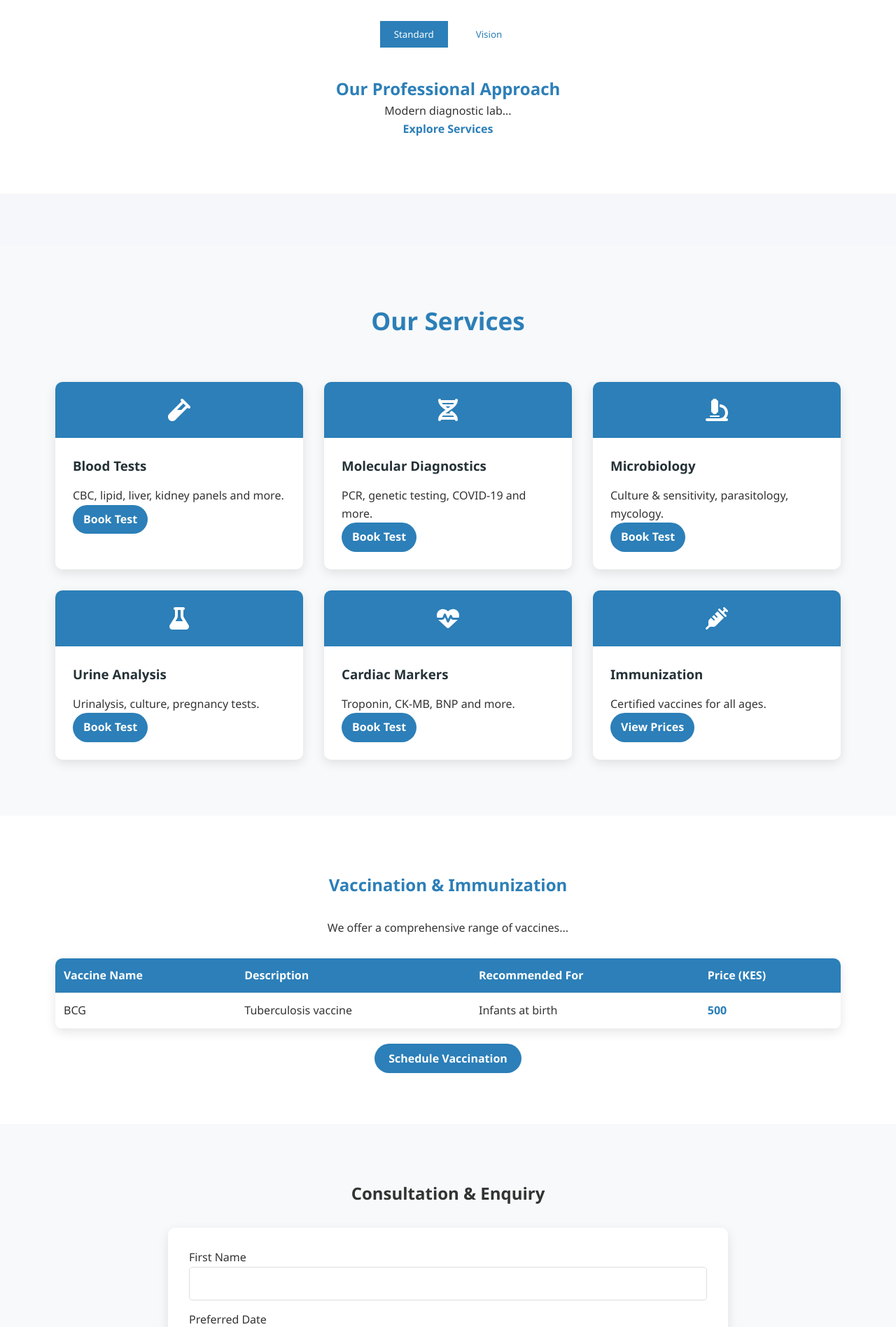
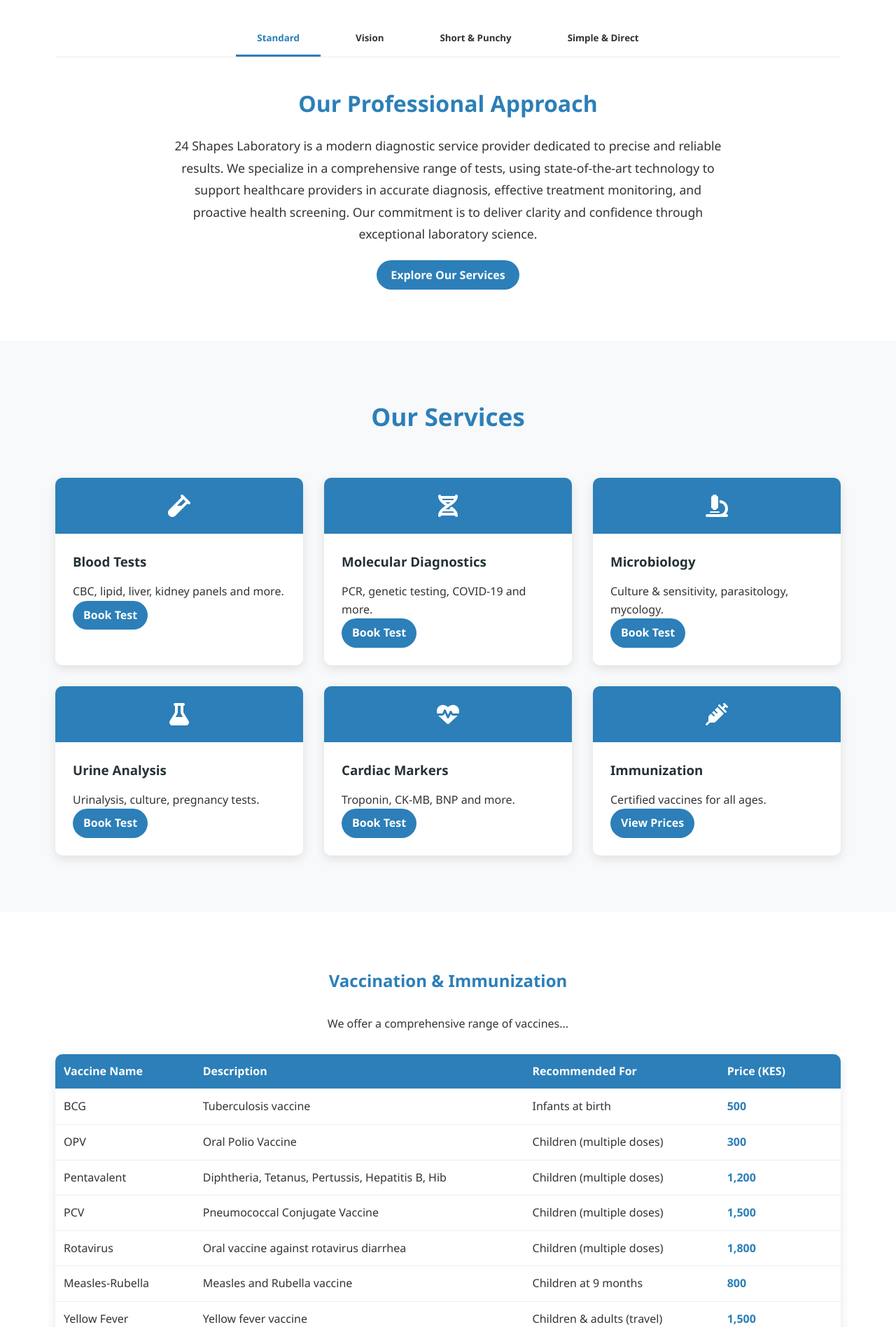
Before and after one commit to timothyobosi/24shapes, a React (Vite) app: page / in a window 1280 px wide. Shown: the part 660-2557 px from the top of the page at 70% size. Built offline with nearby package versions, Linux system fonts and the light colour scheme.

Commit message:
textual update

```diff
--- a/package.json
+++ b/package.json
@@ -11,6 +11,7 @@
   },
   "dependencies": {
     "@fortawesome/fontawesome-svg-core": "^6.7.2",
+  "@fortawesome/free-brands-svg-icons": "^6.6.0",
     "@fortawesome/free-solid-svg-icons": "^6.6.0",
     "@fortawesome/react-fontawesome": "^0.2.2",
     "react": "^18.3.1",
--- a/src/sections/Bio.tsx
+++ b/src/sections/Bio.tsx
@@ -2,8 +2,38 @@
 
 const Bio = () => {
   const tabs = {
-    standard: { title: "Our Professional Approach", content: "Modern diagnostic lab...", cta: "Explore Services", link: "#services" },
-    vision: { title: "Our Vision", content: "Health from every angle...", cta: "Consult", link: "#consultation" }
+    standard: {
+      label: 'Standard',
+      title: 'Our Professional Approach',
+      content:
+        '24 Shapes Laboratory is a modern diagnostic service provider dedicated to precise and reliable results. We specialize in a comprehensive range of tests, using state-of-the-art technology to support healthcare providers in accurate diagnosis, effective treatment monitoring, and proactive health screening. Our commitment is to deliver clarity and confidence through exceptional laboratory science.',
+      cta: 'Explore Our Services',
+      link: '#services'
+    },
+    vision: {
+      label: 'Vision',
+      title: 'Our Vision for Healthcare',
+      content:
+        'At 24 Shapes Laboratory, we see health from every angle. Our mission is to provide a complete picture of your well-being through advanced analysis and compassionate service. We turn complex data into clear, actionable health insights that empower you to make informed decisions about your health journey.',
+      cta: 'Schedule a Consultation',
+      link: '#consultation'
+    },
+    short: {
+      label: 'Short & Punchy',
+      title: 'Our Commitment to You',
+      content:
+        '24 Shapes Laboratory: Where precision takes shape. We deliver accurate, timely diagnostic testing using cutting-edge technology and expert analysis. Our team of dedicated professionals works tirelessly to provide results you can trust, when you need them most.',
+      cta: 'View Vaccination Options',
+      link: '#vaccination'
+    },
+    simple: {
+      label: 'Simple & Direct',
+      title: 'Straightforward Excellence',
+      content:
+        '24 Shapes Laboratory: Precise testing for a healthier you. We believe in making quality diagnostic services accessible, reliable, and understandable. Your health deserves nothing less than our unwavering commitment to accuracy and care.',
+      cta: 'Payment Options',
+      link: '#payment'
+    }
   } as const
 
   type TabKey = keyof typeof tabs
@@ -12,29 +42,31 @@
   const current = tabs[active]
 
   return (
-    <section style={{ padding: '80px 0', background: 'white' }}>
+    <section style={{ padding: '80px 0', background: 'white' }} id="bio">
       <div className="container">
-        <div style={{ display: 'flex', justifyContent: 'center', gap: 20, marginBottom: 40 }}>
-          {(Object.keys(tabs) as TabKey[]).map(key => (
+        <div style={{ display: 'flex', justifyContent: 'center', gap: 20, marginBottom: 40, borderBottom: '1px solid #eee' }}>
+          {(Object.keys(tabs) as TabKey[]).map((key) => (
             <button
               key={key}
               onClick={() => setActive(key)}
               style={{
-                padding: '10px 20px',
-                background: active === key ? 'var(--primary)' : 'transparent',
-                color: active === key ? 'white' : 'var(--primary)',
+                padding: '15px 30px',
+                cursor: 'pointer',
+                fontWeight: 600,
                 border: 'none',
-                cursor: 'pointer'
+                borderBottom: active === key ? '3px solid var(--primary)' : '3px solid transparent',
+                color: active === key ? 'var(--primary)' : 'inherit',
+                background: 'transparent'
               }}
             >
-              {key.charAt(0).toUpperCase() + key.slice(1)}
+              {tabs[key as TabKey].label}
             </button>
           ))}
         </div>
-        <div style={{ textAlign: 'center' }}>
-          <h2 style={{ color: 'var(--primary)' }}>{current.title}</h2>
-          <p>{current.content}</p>
-          <a href={current.link} style={{ color: 'var(--primary)', textDecoration: 'none', fontWeight: 600 }}>{current.cta}</a>
+        <div style={{ textAlign: 'center', maxWidth: 800, margin: '0 auto' }}>
+          <h2 style={{ fontSize: '2rem', color: 'var(--primary)', marginBottom: 20 }}>{current.title}</h2>
+          <p style={{ fontSize: '1.1rem', lineHeight: 1.8, marginBottom: 30 }}>{current.content}</p>
+          <a href={current.link} style={{ backgroundColor: 'var(--primary)', color: 'white', padding: '10px 20px', borderRadius: 30, textDecoration: 'none', fontWeight: 600 }}>{current.cta}</a>
         </div>
       </div>
     </section>
--- a/src/sections/Footer.tsx
+++ b/src/sections/Footer.tsx
@@ -1,9 +1,58 @@
+import { FontAwesomeIcon } from '@fortawesome/react-fontawesome'
+import { faFacebook, faTwitter, faInstagram, faLinkedin } from '@fortawesome/free-brands-svg-icons'
+import { faMapMarkerAlt, faPhone, faEnvelope, faClock } from '@fortawesome/free-solid-svg-icons'
+
 const Footer = () => (
-    <footer style={{ background: 'var(--dark)', color: 'white', padding: '40px 0', textAlign: 'center' }}>
-      <div className="container">
-        © 2025 24 Shapes Laboratory. Precision Diagnostics.
+  <footer style={{ background: 'var(--dark)', color: 'white', padding: '60px 0 20px' }}>
+    <div className="container">
+      <div style={{ display: 'grid', gridTemplateColumns: 'repeat(auto-fit, minmax(250px, 1fr))', gap: 40, marginBottom: 40 }}>
+        <div>
+          <h3 style={{ fontSize: '1.3rem', marginBottom: 20 }}>24 Shapes Laboratory</h3>
+          <p>Providing accurate and reliable medical laboratory services with a commitment to quality and patient care.</p>
+          <div style={{ marginTop: 20, display: 'flex', gap: 15 }}>
+            <a href="#" style={{ color: 'white', fontSize: '1.2rem' }} aria-label="facebook">
+              <FontAwesomeIcon icon={faFacebook} />
+            </a>
+            <a href="#" style={{ color: 'white', fontSize: '1.2rem' }} aria-label="twitter">
+              <FontAwesomeIcon icon={faTwitter} />
+            </a>
+            <a href="#" style={{ color: 'white', fontSize: '1.2rem' }} aria-label="instagram">
+              <FontAwesomeIcon icon={faInstagram} />
+            </a>
+            <a href="#" style={{ color: 'white', fontSize: '1.2rem' }} aria-label="linkedin">
+              <FontAwesomeIcon icon={faLinkedin} />
+            </a>
+          </div>
+        </div>
+
+        <div>
+          <h3 style={{ fontSize: '1.3rem', marginBottom: 20 }}>Quick Links</h3>
+          <ul style={{ listStyle: 'none', padding: 0 }}>
+            <li><a href="#home" style={{ color: '#bbb', textDecoration: 'none' }}>Home</a></li>
+            <li><a href="#bio" style={{ color: '#bbb', textDecoration: 'none' }}>About Us</a></li>
+            <li><a href="#services" style={{ color: '#bbb', textDecoration: 'none' }}>Our Services</a></li>
+            <li><a href="#vaccination" style={{ color: '#bbb', textDecoration: 'none' }}>Vaccination</a></li>
+            <li><a href="#consultation" style={{ color: '#bbb', textDecoration: 'none' }}>Book Appointment</a></li>
+            <li><a href="#payment" style={{ color: '#bbb', textDecoration: 'none' }}>Payment Options</a></li>
+          </ul>
+        </div>
+
+        <div>
+          <h3 style={{ fontSize: '1.3rem', marginBottom: 20 }}>Contact Us</h3>
+          <ul style={{ listStyle: 'none', padding: 0 }}>
+            <li style={{ marginBottom: 10 }}><FontAwesomeIcon icon={faMapMarkerAlt} style={{ marginRight: 10, color: 'var(--secondary)' }} />123 Medical Plaza, Nairobi, Kenya</li>
+            <li style={{ marginBottom: 10 }}><FontAwesomeIcon icon={faPhone} style={{ marginRight: 10, color: 'var(--secondary)' }} />+254 700 123 456</li>
+            <li style={{ marginBottom: 10 }}><FontAwesomeIcon icon={faEnvelope} style={{ marginRight: 10, color: 'var(--secondary)' }} />info@24shapeslab.co.ke</li>
+            <li><FontAwesomeIcon icon={faClock} style={{ marginRight: 10, color: 'var(--secondary)' }} />Open 24/7</li>
+          </ul>
+        </div>
       </div>
-    </footer>
-  )
 
-  export default Footer
+      <div style={{ textAlign: 'center', paddingTop: 20, borderTop: '1px solid #444', fontSize: '0.9rem', color: '#bbb' }}>
+        <p>&copy; 2023 24 Shapes Laboratory. All rights reserved.</p>
+      </div>
+    </div>
+  </footer>
+)
+
+export default Footer
--- a/src/sections/Vaccination.tsx
+++ b/src/sections/Vaccination.tsx
@@ -12,7 +12,17 @@
 
 const vaccines: Vaccine[] = [
   { name: 'BCG', description: 'Tuberculosis vaccine', recommended: 'Infants at birth', price: '500' },
-  // Add all
+  { name: 'OPV', description: 'Oral Polio Vaccine', recommended: 'Children (multiple doses)', price: '300' },
+  { name: 'Pentavalent', description: 'Diphtheria, Tetanus, Pertussis, Hepatitis B, Hib', recommended: 'Children (multiple doses)', price: '1,200' },
+  { name: 'PCV', description: 'Pneumococcal Conjugate Vaccine', recommended: 'Children (multiple doses)', price: '1,500' },
+  { name: 'Rotavirus', description: 'Oral vaccine against rotavirus diarrhea', recommended: 'Children (multiple doses)', price: '1,800' },
+  { name: 'Measles-Rubella', description: 'Measles and Rubella vaccine', recommended: 'Children at 9 months', price: '800' },
+  { name: 'Yellow Fever', description: 'Yellow fever vaccine', recommended: 'Children & adults (travel)', price: '1,500' },
+  { name: 'HPV', description: 'Human Papillomavirus Vaccine', recommended: 'Girls 10-14 years (2 doses)', price: '4,500 per dose' },
+  { name: 'Tetanus Toxoid', description: 'Tetanus vaccine', recommended: 'Pregnant women & adults', price: '600' },
+  { name: 'COVID-19 Vaccine', description: 'Various brands available', recommended: 'Adults and children 12+', price: 'Free' },
+  { name: 'Hepatitis B', description: 'Hepatitis B vaccine (adult)', recommended: 'Adults (3 doses)', price: '1,200 per dose' },
+  { name: 'Influenza', description: 'Seasonal flu vaccine', recommended: 'Adults & high-risk groups', price: '1,500' },
 ];
 
 const Vaccination: React.FC = () => {
```
Also changed, not shown: src/sections/Consultation.tsx (+43 -4 lines), 1 other file (tests, documents, lock files or other folders).
